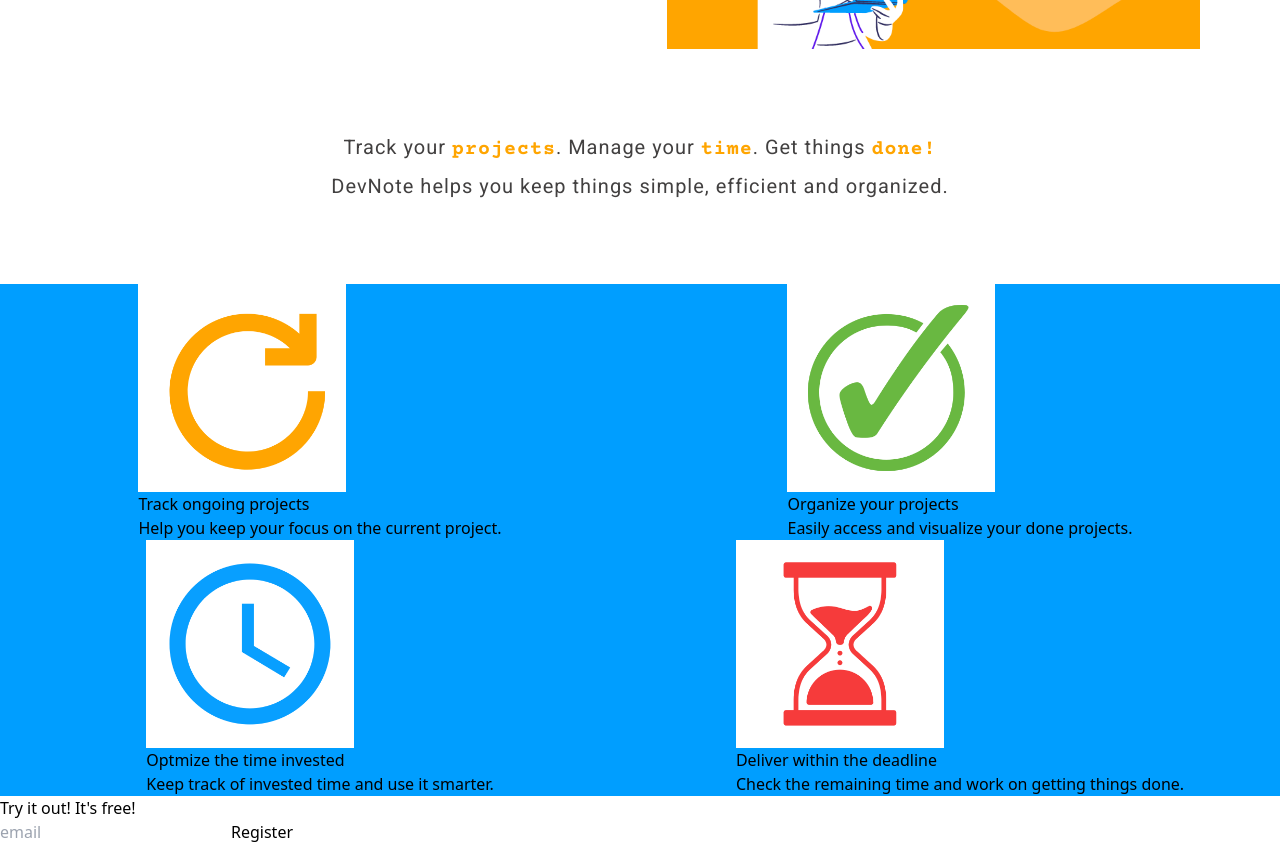
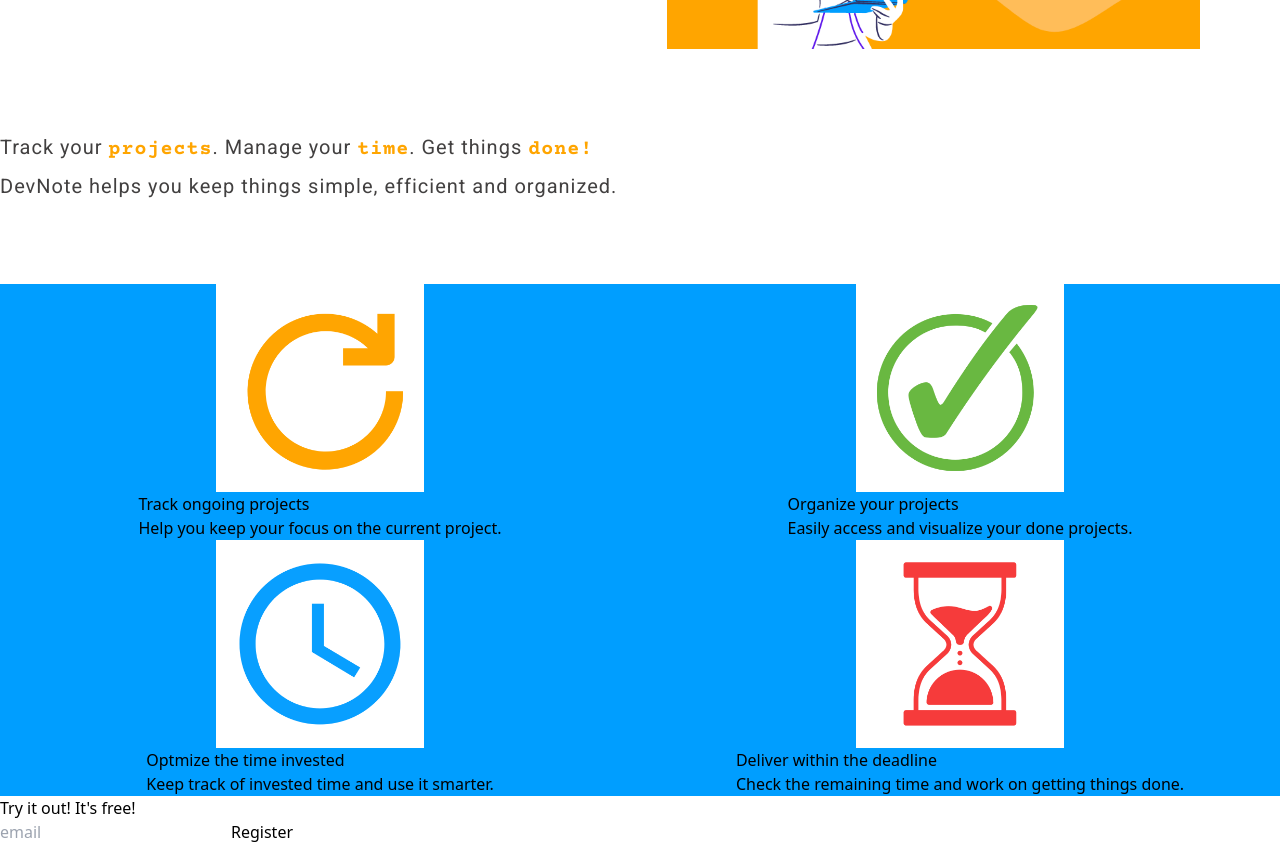
Before and after one commit to edukaki/devlist, a React (Create React App) app: page / in a window 1280 px wide. Shown: the part 580-1424 px from the top of the page. Built offline with nearby package versions, Linux system fonts and the light colour scheme; no server answers.

Commit message:
feat(home): position images and text of benefits

```diff
--- a/src/pages/Home/index.jsx
+++ b/src/pages/Home/index.jsx
@@ -23,33 +23,33 @@ const Home = () => {
 
             <section>
                 <div className="my-20 leading-9 font-roboto text-darkGray font-medium text-xl tracking-wider">
-                    <h2 className="text-center">Track your <span className="font-courier font-semibold text-orange">projects</span>. Manage your <span className="font-courier font-semibold text-orange">time</span>. Get things <span className="font-courier font-semibold text-orange">done!</span></h2>
-                    <p className="text-center">DevNote helps you keep things simple, efficient and organized.</p>
+                    <h2 className="text-left">Track your <span className="font-courier font-semibold text-orange">projects</span>. Manage your <span className="font-courier font-semibold text-orange">time</span>. Get things <span className="font-courier font-semibold text-orange">done!</span></h2>
+                    <p className="text-left">DevNote helps you keep things simple, efficient and organized.</p>
                 </div>
 
                 <div className="grid justify-items-center bg-blue md:grid-cols-2">
                     <div className="flex flex-col">
-                        <img className="w-52" src={ongoingIcon} alt="ongoing projects"/>
-                        <h3>Track ongoing projects</h3>
-                        <p>Help you keep your focus on the current project.</p>
+                        <img className="w-52 place-self-center" src={ongoingIcon} alt="ongoing projects"/>
+                        <h3 className="text-left">Track ongoing projects</h3>
+                        <p className="text-left">Help you keep your focus on the current project.</p>
                     </div>
 
                     <div className="flex flex-col">
-                        <img className="w-52" src={doneIcon} alt="done projects"/>
-                        <h3>Organize your projects</h3>
-                        <p>Easily access and visualize your done projects.</p>
+                        <img className="w-52 place-self-center" src={doneIcon} alt="done projects"/>
+                        <h3 className="text-left">Organize your projects</h3>
+                        <p className="text-left">Easily access and visualize your done projects.</p>
                     </div>
 
                     <div className="flex flex-col">
-                        <img className="w-52" src={totalTimeIcon} alt="total time invested"/>
-                        <h3>Optmize the time invested</h3>
-                        <p>Keep track of invested time and use it smarter.</p>
+                        <img className="w-52 place-self-center" src={totalTimeIcon} alt="total time invested"/>
+                        <h3 className="text-left">Optmize the time invested</h3>
+                        <p className="text-left">Keep track of invested time and use it smarter.</p>
                     </div>
 
                     <div className="flex flex-col">
-                        <img className="w-52" src={remainingTimeIcon} alt="remaining time"/>
-                        <h3>Deliver within the deadline</h3>
-                        <p>Check the remaining time and work on getting things done.</p>
+                        <img className="w-52 place-self-center" src={remainingTimeIcon} alt="remaining time"/>
+                        <h3 className="text-left">Deliver within the deadline</h3>
+                        <p className="text-left">Check the remaining time and work on getting things done.</p>
                     </div>
                 </div>
             </section>
```
